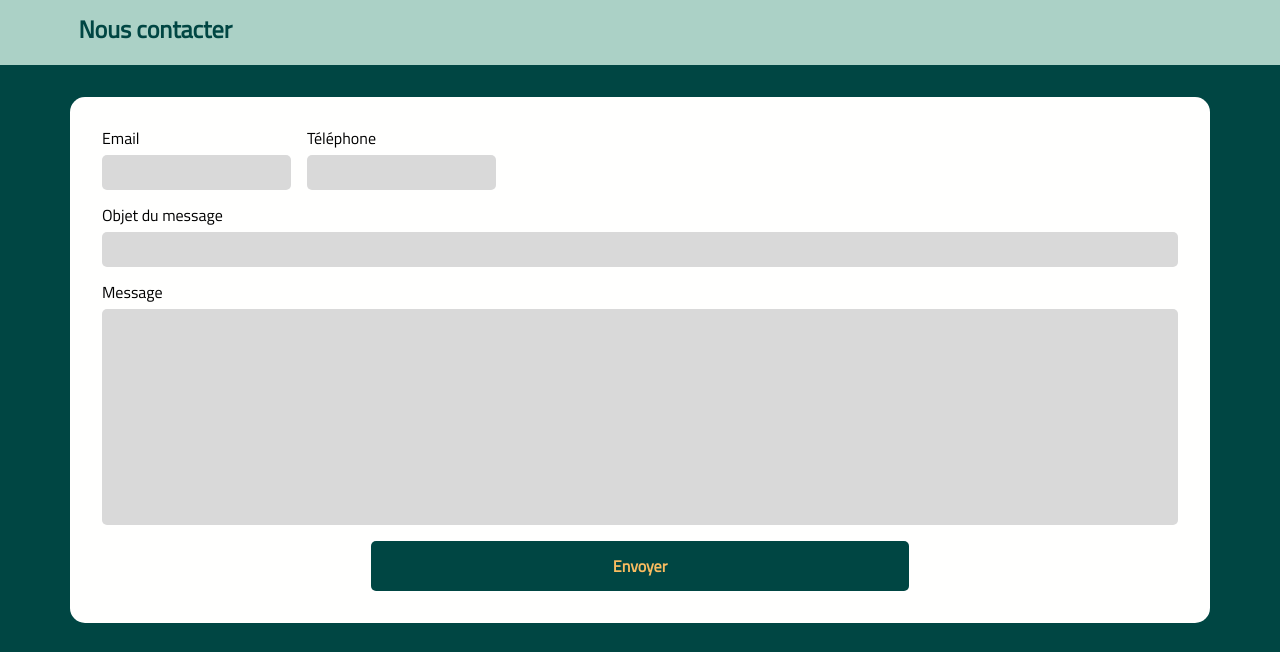
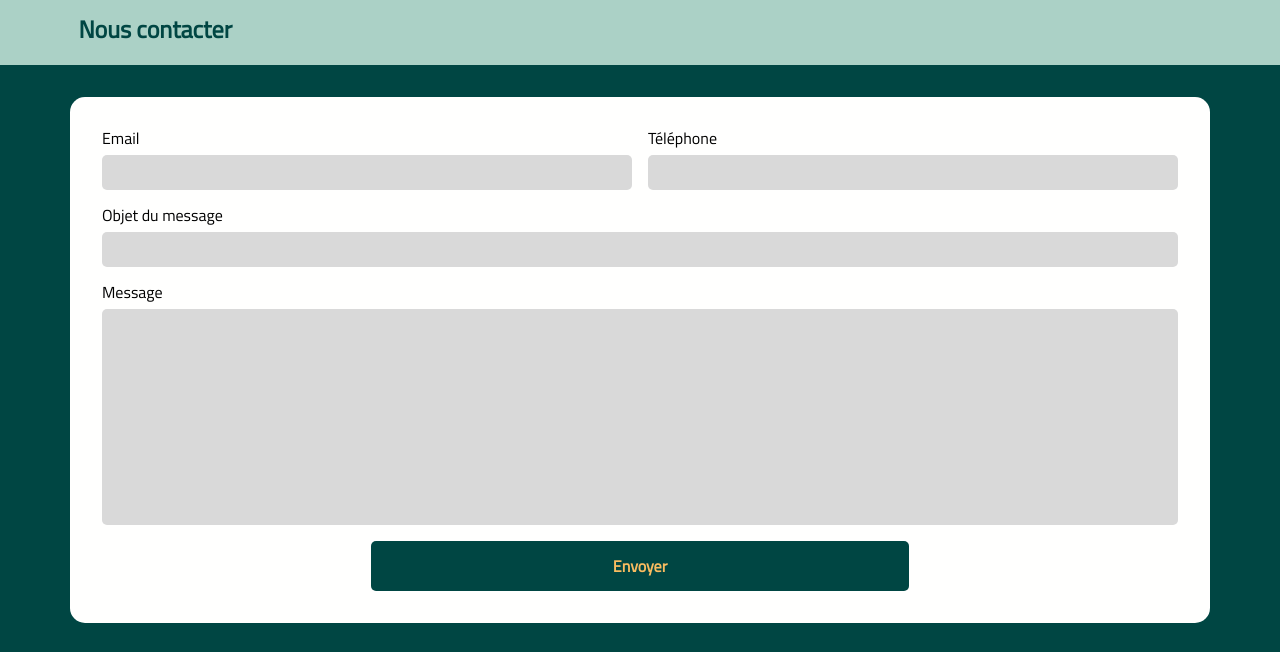
Before and after one commit to TysonNemeghaire1/Sunpower, a website: page index.html in a window 1280 px wide. Shown: the part 1540-2192 px from the top of the page. Drawn offline with Linux system fonts and the light colour scheme.

Commit message:
Formulaire

```diff
--- a/assets/style/scss/index.scss
+++ b/assets/style/scss/index.scss
@@ -171,16 +171,14 @@ form {
   display: flex;
   flex-direction: column;
   gap: 16px;
-
-  input {
-    flex: 1;
-  }
 }
 
 .input-container {
   display: flex;
   flex-direction: column;
   gap: 8px;
+  flex: 1;
+
 }
 
 //endregion
```
Also changed, not shown: assets/style/css/index.css.
